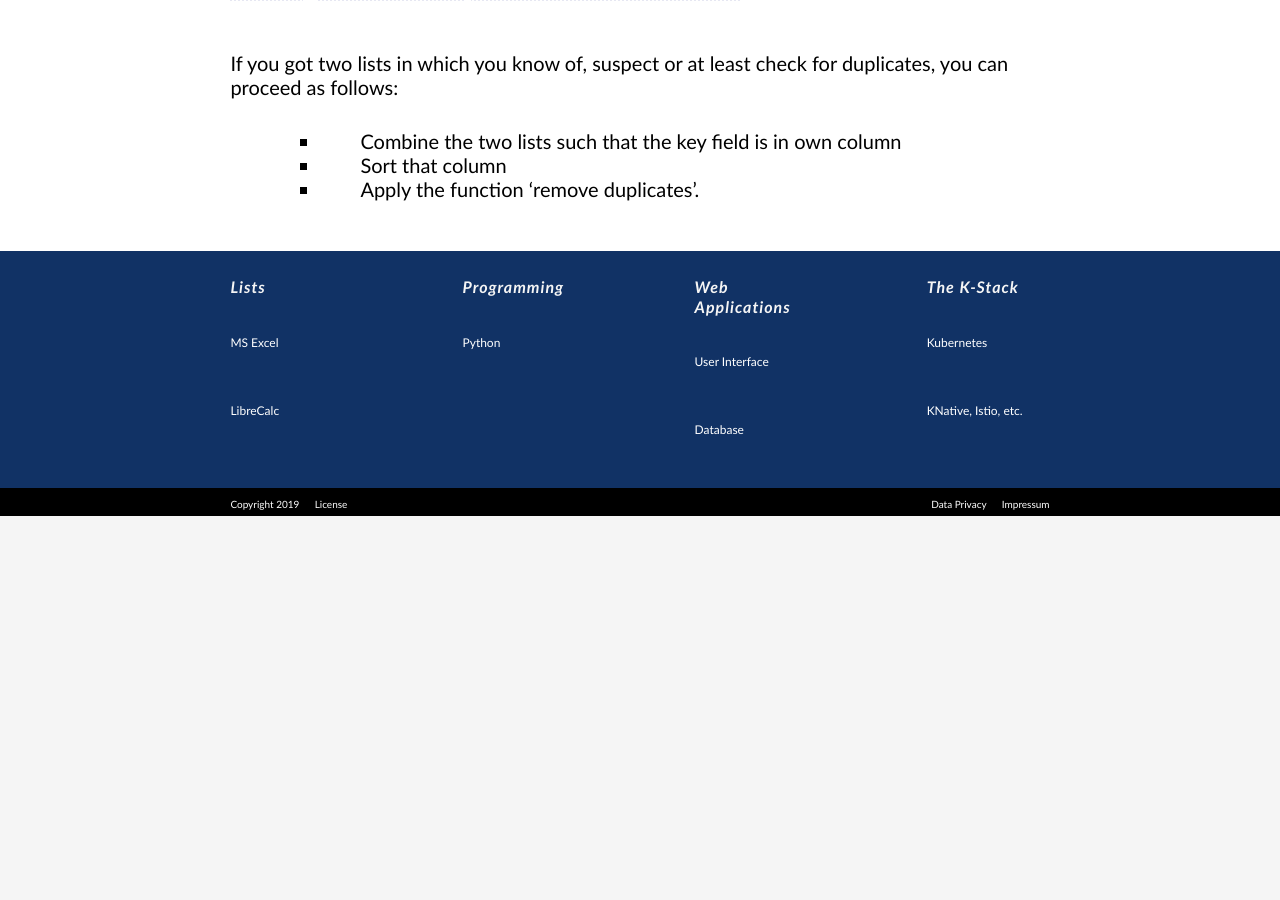
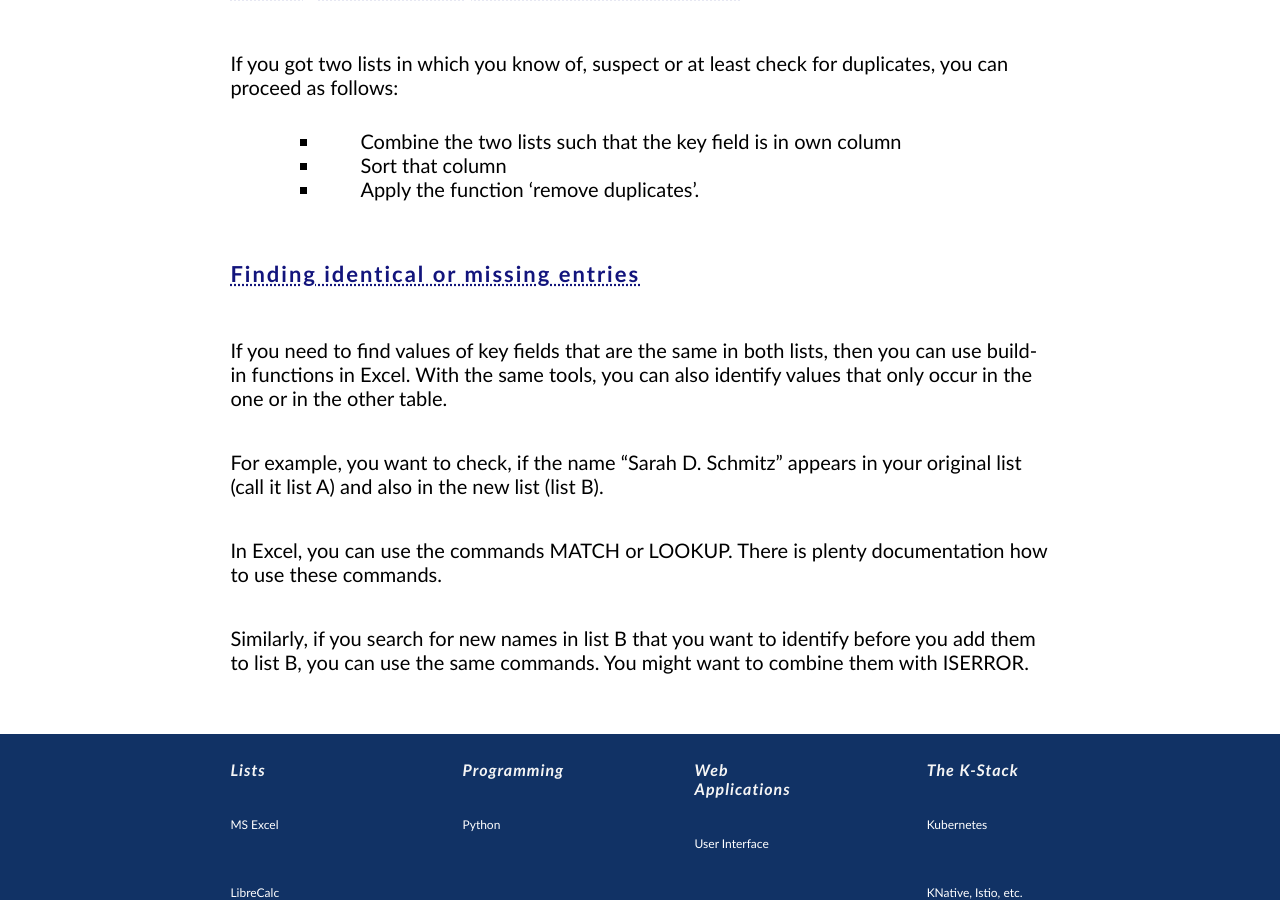
Before and after one commit to MaSe69/fromlisttok8, a Jekyll site: the page built from md/compare_two_lists.md, in a window 1280 px wide and 900 px high, scrolled down 962 px. Built offline with Jekyll 4.4.1, drawn with Linux system fonts in a browser that asks for light colours; before the commit the page ends 1478 px from its top, so only the background shows below that.

Commit message:
compare two lists continued

```diff
--- a/md/compare_two_lists.md
+++ b/md/compare_two_lists.md
@@ -37,3 +37,16 @@ If you got two lists in which you know of, suspect or at least check for duplica
 - Combine the two lists such that the key field is in own column
 - Sort that column
 - Apply the function 'remove duplicates'.
+
+
+## Finding identical or missing entries
+
+If you need to find values of key fields that are the same in both lists, then you can use build-in functions in Excel.
+With the same tools, you can also identify values that only occur in the one or in the other table.
+
+For example, you want to check, if the name "Sarah D. Schmitz" appears in your original list (call it list A) and also in the new list (list B).
+
+In Excel, you can use the commands MATCH or LOOKUP. There is plenty documentation how to use these commands.
+
+Similarly, if you search for new names in list B that you want to identify before you add them to list B, you can use the same commands.
+You might want to combine them with ISERROR.
```
